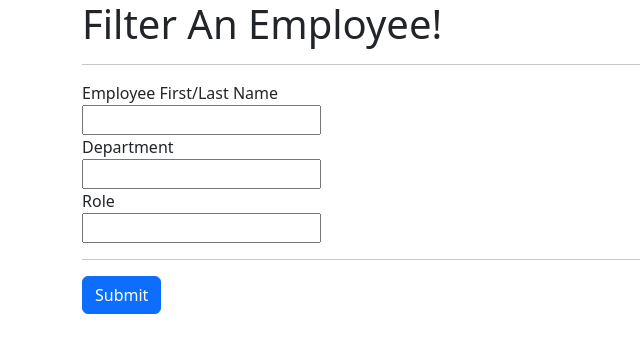
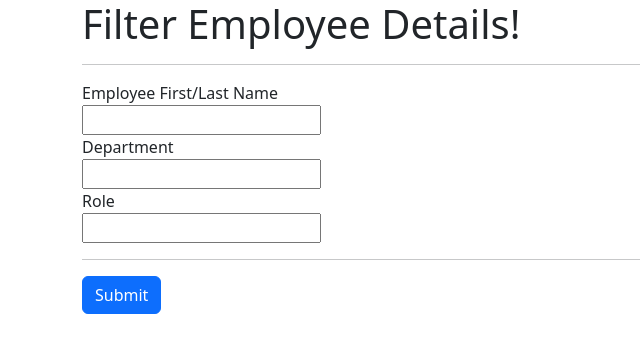
Before and after one commit to devsharifmahmud/DjangoCrudOperation, a Django app: page /filter_emp in a window 1280 px wide. Shown: the top 353 px of the page, without its empty margins (0-640 px from the left). Run offline with Django 5.2, Linux system fonts and the light colour scheme.

Commit message:
HTML file add

```diff
--- a/office_emp_proj/emp_app/templates/filter_emp.html
+++ b/office_emp_proj/emp_app/templates/filter_emp.html
@@ -9,7 +9,7 @@
 </head>
 <body>
 <div class="container">
-    <h1>Filter An Employee!</h1>
+    <h1>Filter Employee Details!</h1>
     <hr>
      <form action="/filter_emp" method="post">
         {% csrf_token %}
```
